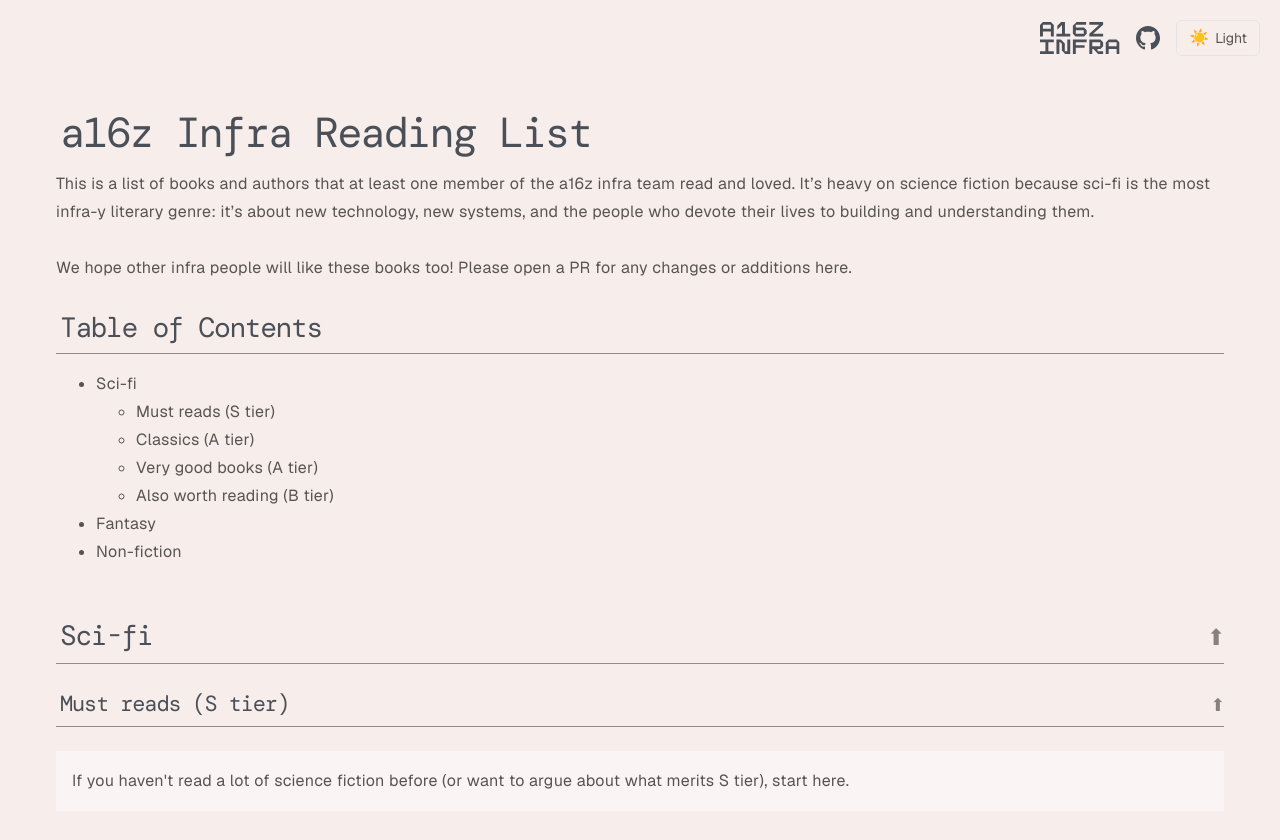
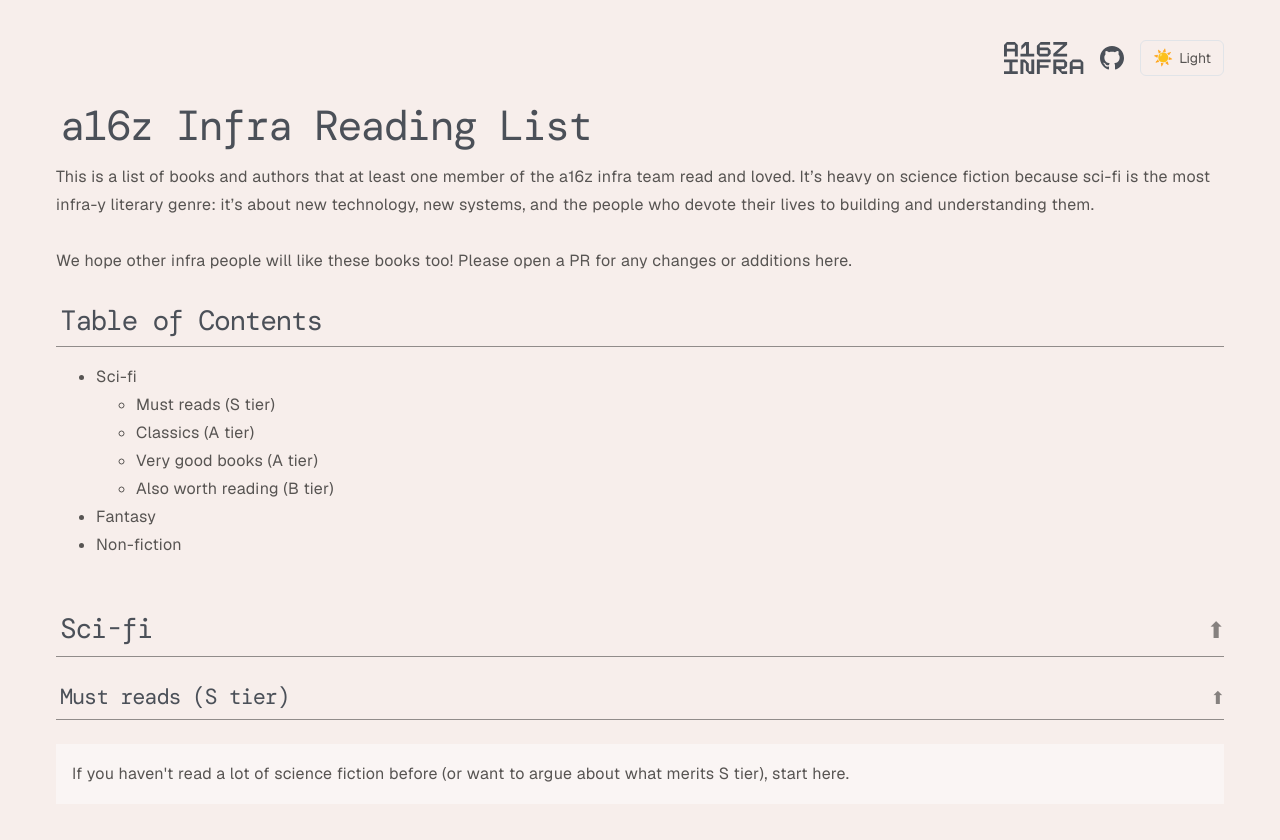
Before and after one commit to a16z-infra/reading-list, a Jekyll site: the page built from index.md, in a window 1280 px wide. Shown: the top 840 px of the page. Built offline with Jekyll 4.4.1, drawn with Linux system fonts in a browser that asks for light colours; grey boxes are pictures that could not be loaded.

Commit message:
normal positioning for buttons

```diff
--- a/_layouts/default.html
+++ b/_layouts/default.html
@@ -76,7 +76,7 @@
         .wrapper {
             max-width: 1440px;
             margin: 0 auto;
-            padding: 83px 56px 20px;
+            padding: 20px 56px 20px;
             position: relative;
         }
 
@@ -228,7 +228,7 @@
 
         @media (max-width: 768px) {
             .wrapper {
-                padding: 60px 30px;
+                padding: 20px 30px;
             }
 
             .entry {
@@ -331,13 +331,12 @@
 
         /* Theme toggle button container */
         .header-controls {
-            position: fixed;
-            top: 20px;
-            right: 20px;
-            z-index: 1000;
             display: flex;
             align-items: center;
+            justify-content: flex-end;
             gap: 12px;
+            margin-bottom: 20px;
+            padding-top: 20px;
         }
 
         .header-logo-link {
@@ -417,9 +416,8 @@
 
         @media (max-width: 768px) {
             .header-controls {
-                top: 10px;
-                right: 10px;
                 gap: 8px;
+                padding-top: 10px;
             }
 
             .header-logo {
@@ -558,6 +556,7 @@
     </script>
 </head>
 <body>
+    <div class="wrapper">
         <div class="header-controls">
             <a href="https://a16z.com/infra/" target="_blank" rel="noopener noreferrer" class="header-logo-link">
                 <svg xmlns="http://www.w3.org/2000/svg" width="175" height="70" viewBox="0 0 175 70" fill="none" class="header-logo">
@@ -589,7 +588,8 @@
                 <span id="theme-text">Dark</span>
             </button>
         </div>
-    <div class="wrapper">{{ content }}</div>
+        {{ content }}
+    </div>
     <footer>
         Made with 🤖 by <strong><a href="https://a16z.com/infra/" target="_blank">a16z infra</a></strong>
     </footer>
```
Lines whose indentation alone changed are shown as unchanged.
